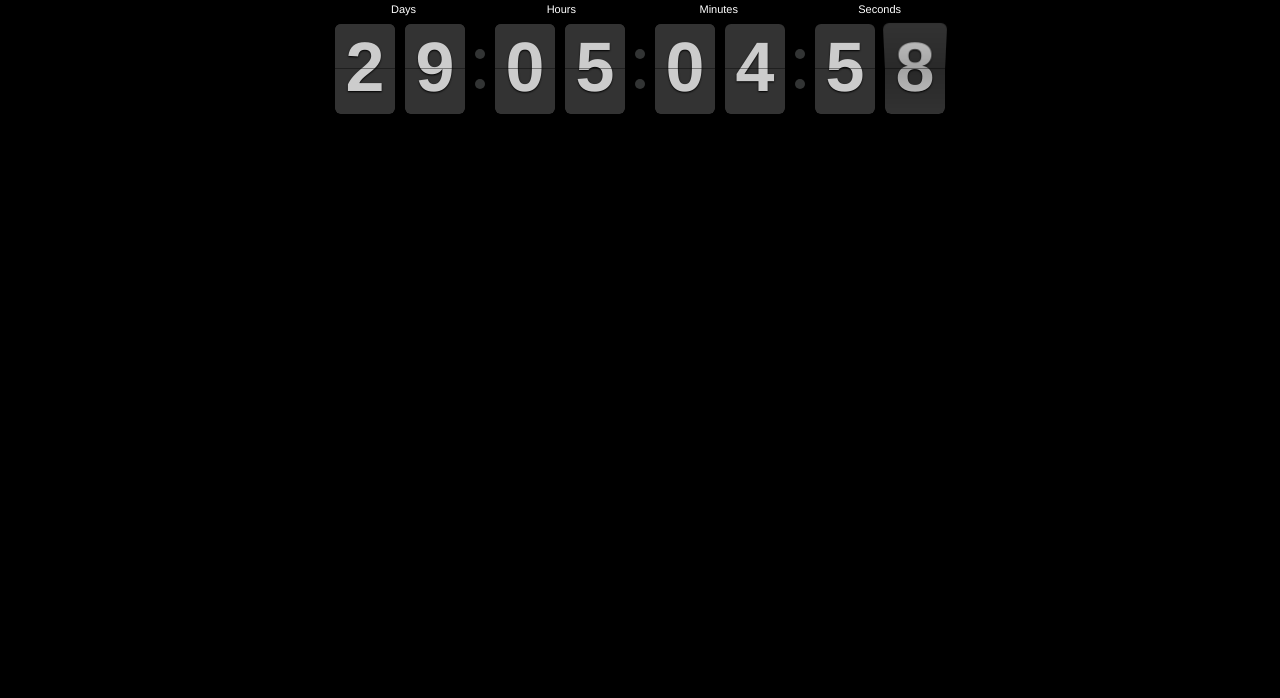
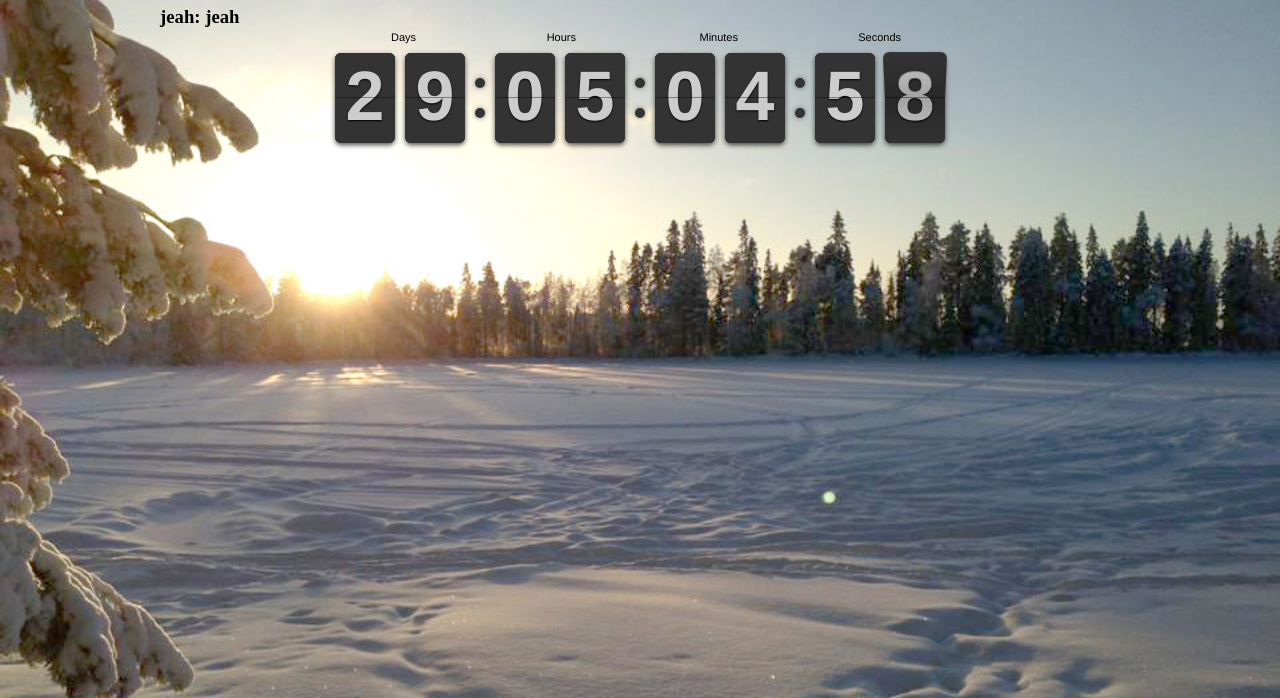
Before and after one commit to miro/talviolympicks, a website: page app/index.html in a window 1280 px wide. Shown: the part 102-800 px from the top of the page. Drawn offline with nearby package versions, Linux system fonts and the light colour scheme; some packages are replaced by stand-ins of ours; files whose address does not match are found by name.

Commit message:
Add background image to landing page

```diff
--- a/app/index.html
+++ b/app/index.html
@@ -28,6 +28,8 @@
 
     <div ui-view class="main-wrap"></div>
 
+    <div class="bg"></div>
+
     <!-- In production use:
     <script src="//ajax.googleapis.com/ajax/libs/angularjs/x.x.x/angular.min.js"></script>
     -->
--- a/app/styles/main.scss
+++ b/app/styles/main.scss
@@ -2,17 +2,31 @@
 $black: #000;
 $white: #FFF;
 
-body {
-	background-color: $black;
-	color: $white;
+
+.bg { // Wrap for the picture background
+    z-index: 1;
+
+    position: absolute;
+    top: 0;
+    left: 0;
+    width: 100%;
+    height: 100%;
+
+    background-size: cover;
+    background-image: url(../img/bgimg.jpg);
 }
 
+
 .main-wrap {
+    z-index: 2;
+
     width: 100%;
     max-width: 960px;
+
     display: block;
+    position: relative;
 
-	margin: 0 auto;
+    margin: 50px auto;
 }
 
 
@@ -23,6 +37,6 @@ body {
     max-width: 620px;
 
     .flip-clock-label {
-		color: $white;
+        // color: $white;
     }
 }
```
Also changed, not shown: app/css/main.css, app/img/bgimg.jpg (added). Lines whose indentation alone changed are shown as unchanged.
